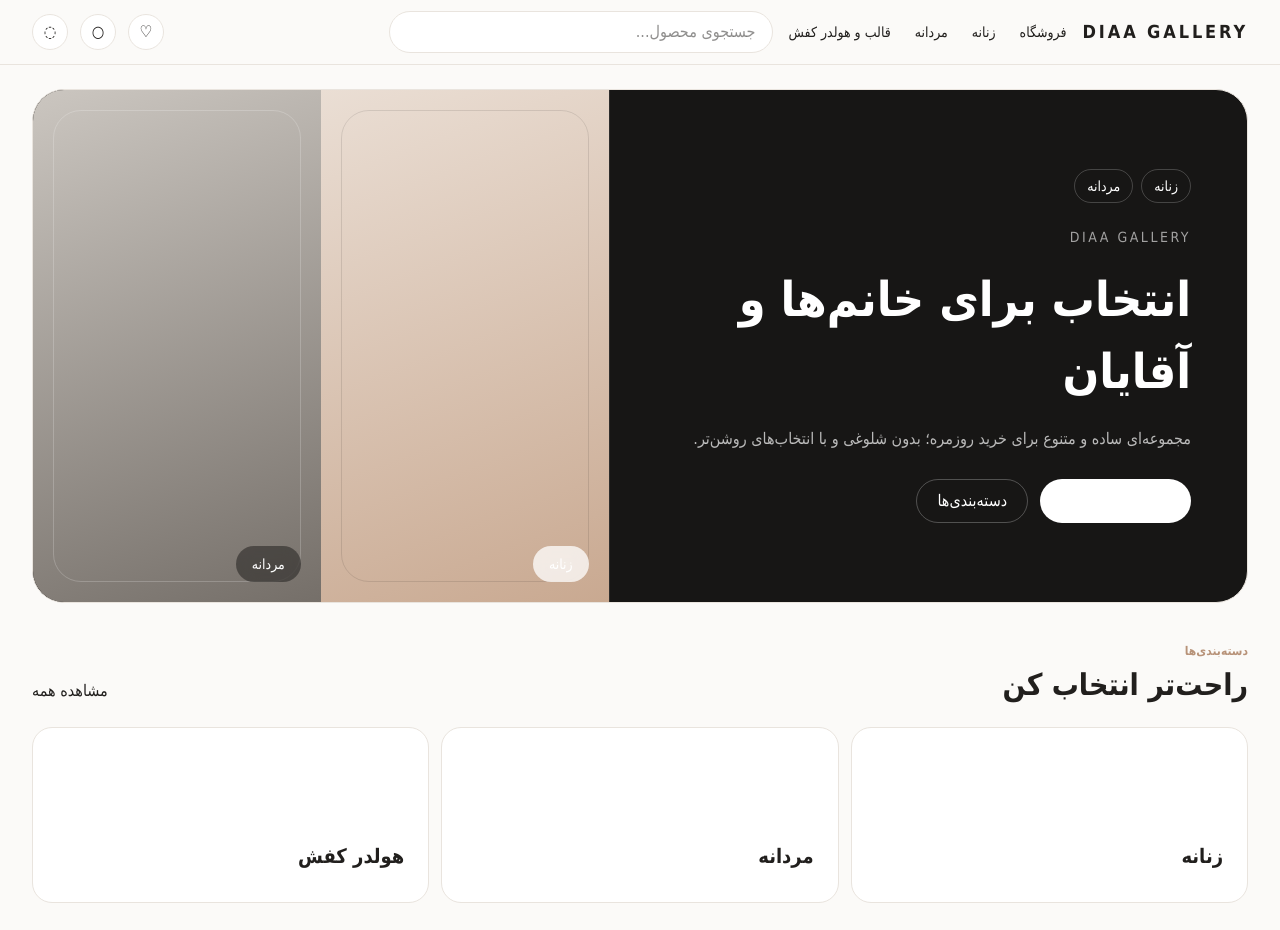
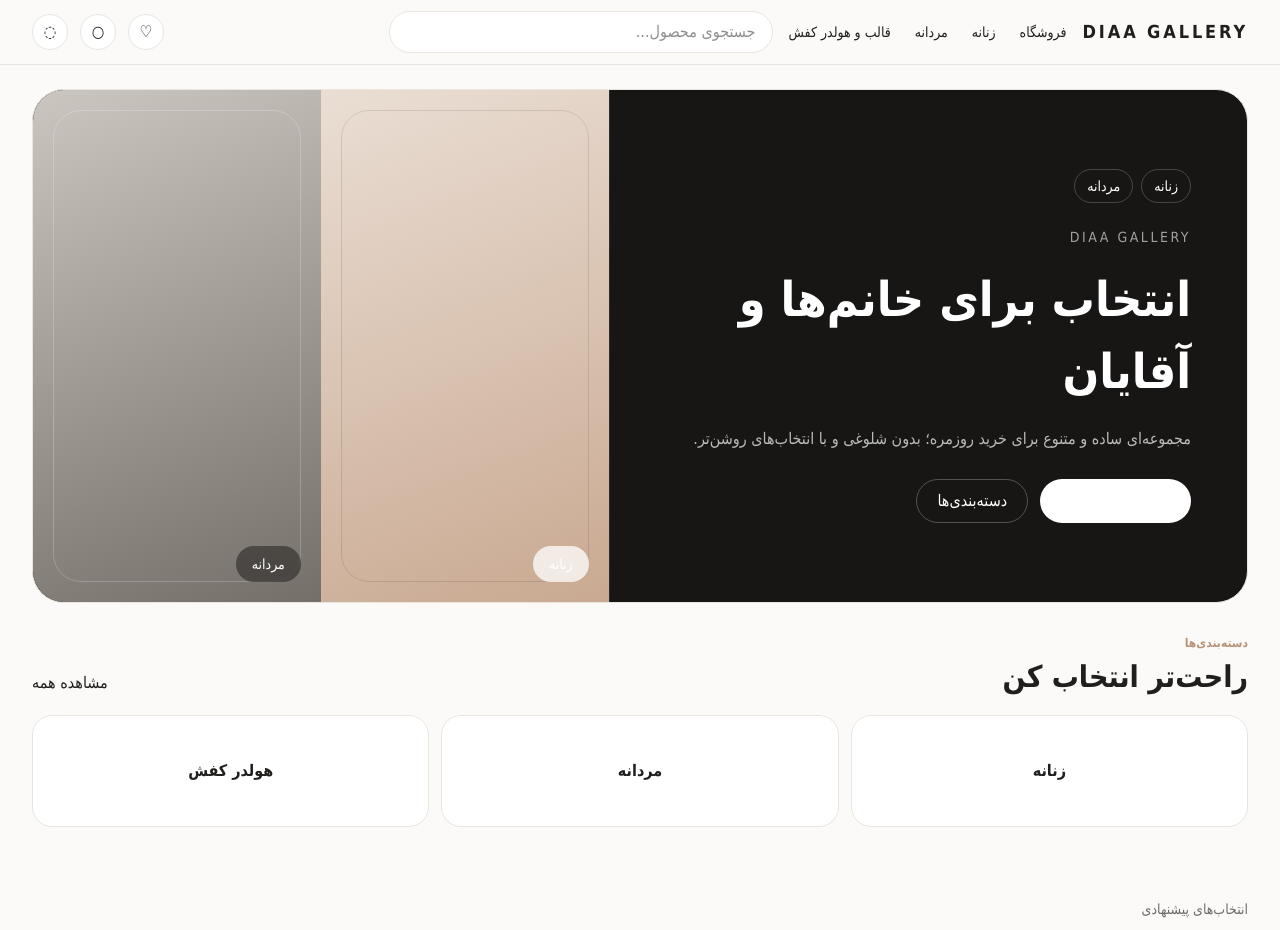
Before and after one commit to samanehtavazoe-afk/dia-gallery, a Next.js app: page / in a window 1280 px wide. Shown: the top 930 px of the page. Built offline with nearby package versions, Linux system fonts and the light colour scheme.

Commit message:
feat: compact category cards and remove subtitles

```diff
--- a/components/storefront/category-grid.tsx
+++ b/components/storefront/category-grid.tsx
@@ -2,8 +2,8 @@ import type { StoreCategory } from "@/lib/storefront-data";
 
 export function CategoryGrid({ categories }: { categories: StoreCategory[] }) {
   return (
-    <section className="mx-auto max-w-7xl px-4 py-10 sm:px-6 lg:px-8" aria-labelledby="categories-title">
-      <div className="mb-6 flex items-end justify-between gap-4">
+    <section className="mx-auto max-w-7xl px-4 py-8 sm:px-6 lg:px-8" aria-labelledby="categories-title">
+      <div className="mb-5 flex items-end justify-between gap-4">
         <div>
           <p className="mb-2 text-xs font-semibold text-[var(--accent)]">دسته‌بندی‌ها</p>
           <h2 id="categories-title" className="text-2xl font-semibold sm:text-3xl">
@@ -15,17 +15,14 @@ export function CategoryGrid({ categories }: { categories: StoreCategory[] }) {
         </a>
       </div>
 
-      <div className="grid gap-3 sm:grid-cols-3">
+      <div className="grid grid-cols-3 gap-3">
         {categories.map((category) => (
           <a
             key={category.slug}
             href={`/category/${category.slug}`}
-            className="group min-h-44 rounded-[var(--radius-card)] border border-[var(--line)] bg-white p-6 transition-transform hover:-translate-y-1"
+            className="group flex min-h-24 items-center justify-center rounded-[var(--radius-card)] border border-[var(--line)] bg-white px-3 py-4 text-center transition-transform hover:-translate-y-1 sm:min-h-28"
           >
-            <div className="flex h-full flex-col justify-end">
-              <h3 className="text-xl font-semibold">{category.title}</h3>
-              <p className="mt-2 text-sm text-[var(--muted)]">{category.subtitle}</p>
-            </div>
+            <h3 className="text-sm font-semibold sm:text-base">{category.title}</h3>
           </a>
         ))}
       </div>
```
